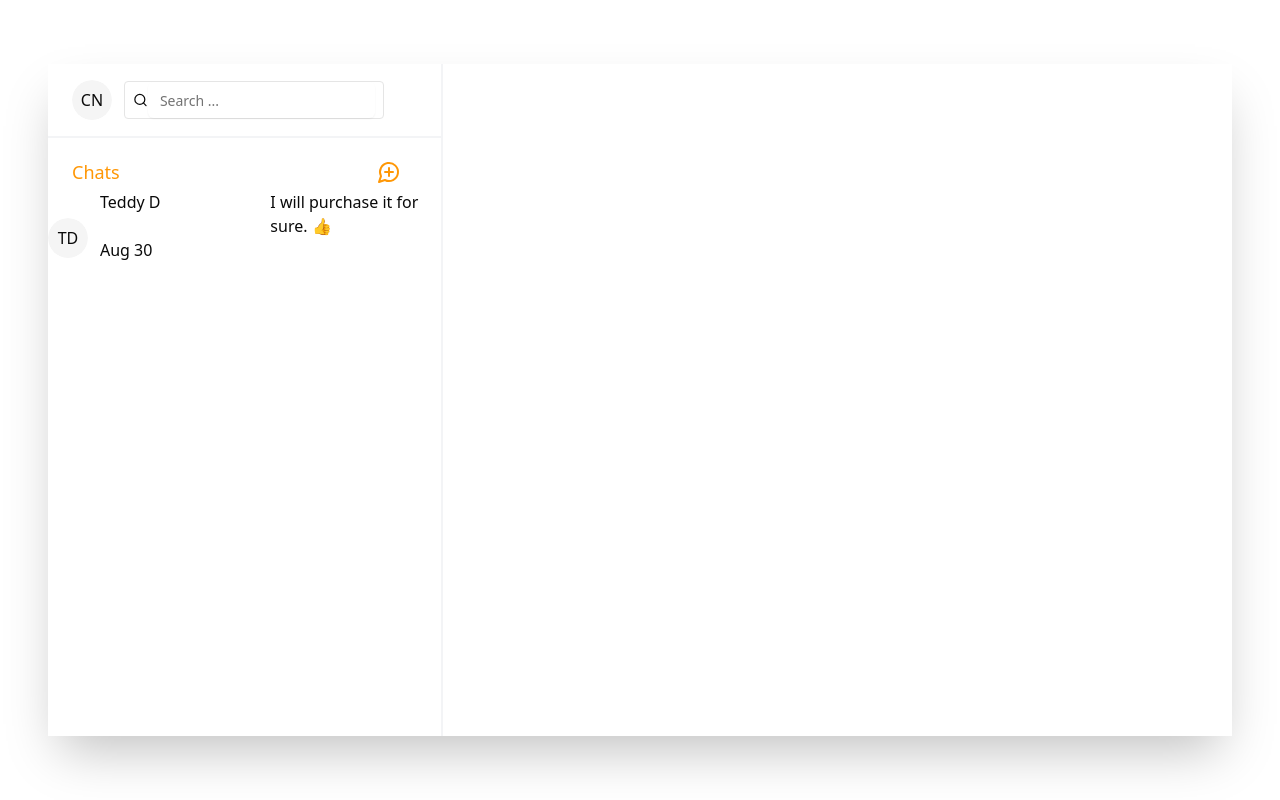
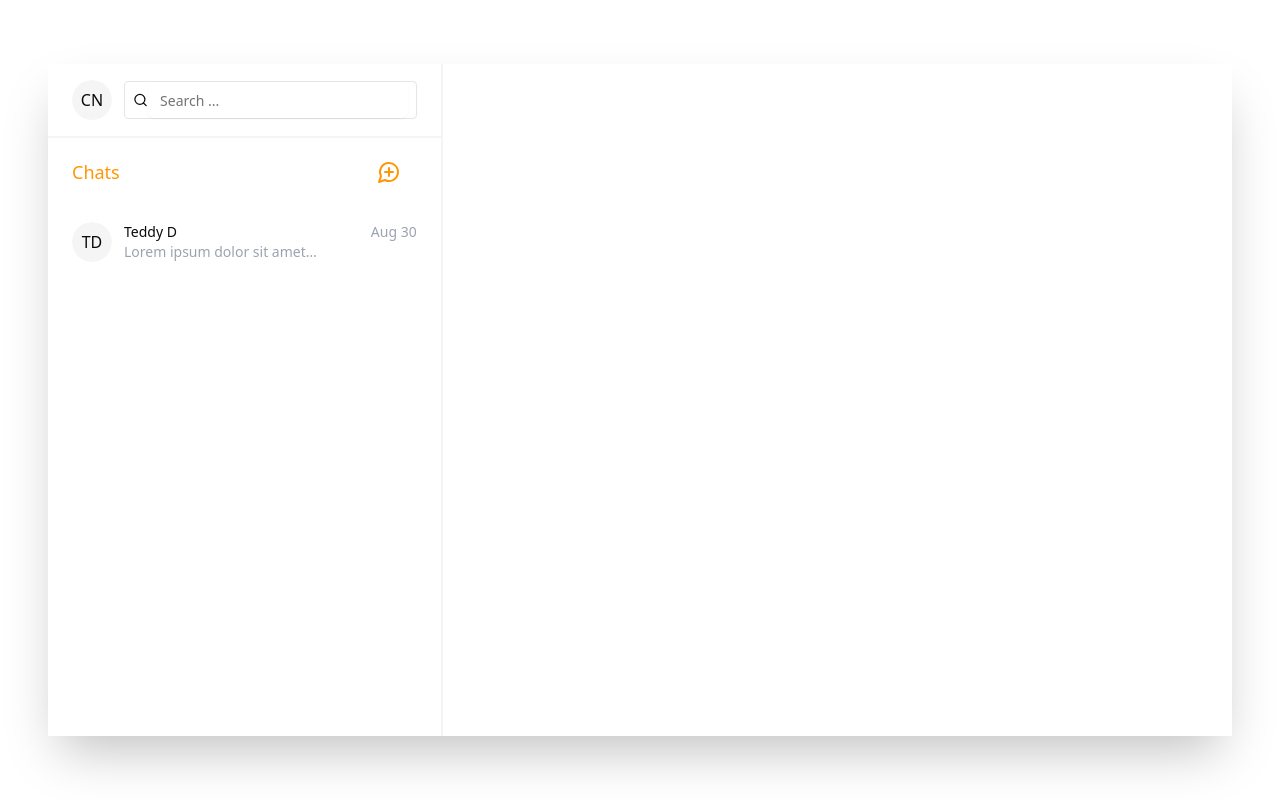
Before and after one commit to IvanFranck/aws-real-time-chat-app-front, a React (Vite) app: page / in a window 1280 px wide. Built offline with nearby package versions, Linux system fonts and the light colour scheme.

Commit message:
🚧 integrating sidebar

```diff
--- a/src/App.tsx
+++ b/src/App.tsx
@@ -4,6 +4,7 @@ import { Input } from "./components/ui/input"
 import { ScrollArea } from "./components/ui/scroll-area"
 import { Button } from "./components/ui/button"
 import MessageListItem from "./components/app/message-list-item"
+import MessageList from "./components/app/message-list"
 
 function App() {
 
@@ -13,11 +14,11 @@ function App() {
         <aside className="h-full w-1/3 border-r-2 border-gray-100 flex flex-col">
           {/* header */}
           <div className="border-b-2 border-gray-100">
-            <div className="ml-6 py-4 flex items-center gap-3">
+            <div className="px-6 py-4 flex items-center gap-3">
               <Avatar>
                 <AvatarFallback>CN</AvatarFallback>
               </Avatar>
-              <div className="flex border rounded-sm items-center px-2">
+              <div className="flex border rounded-sm items-center px-2 flex-grow">
                 <Search size={16}/>
                 <Input className="border-0 focus-visible:border-0 focus-visible:ring-0" type="search" placeholder="Search ..." />
               </div>
@@ -32,9 +33,9 @@ function App() {
                   <MessageCirclePlus/>
                 </Button>
               </div>
-              <div>
+              <MessageList className="mt-5">
                 <MessageListItem/>
-              </div>
+              </MessageList>
             </ScrollArea>
           </div>
         </aside>
--- a/src/components/app/message-list-item.tsx
+++ b/src/components/app/message-list-item.tsx
@@ -2,15 +2,15 @@ import { Avatar, AvatarFallback } from "../ui/avatar";
 
 export default function MessageListItem() {
     return (
-        <div className="flex items-center gap-3 w-full">
-            <Avatar>
+        <li className="flex items-center gap-3 w-full px-3 py-3 cursor-pointer hover:bg-slate-50/50 transition-all">
+            <Avatar className="">
                 <AvatarFallback>TD</AvatarFallback>
             </Avatar>
-            <div className="grid grid-cols-2 grid-rows-2 place-items-stretch">
-                <h5>Teddy D</h5>
-                <p>I will purchase it for sure. 👍</p>
-                <span>Aug 30</span>
+            <div className="grid grid-flow-col-dense grid-rows-2 flex-grow">
+                <p className="col-span-1 place-self-stretch text-sm font-normal">Teddy D</p>
+                <p className="place-self-stretch text-sm text-gray-400 font-thin line-clamp-1">Lorem ipsum dolor sit amet consectetur adipisicing elit. 👍</p>
+                <p className="row-span-2 text-sm font-normal text-gray-400 place-self-strech text-end">Aug 30</p>
             </div>
-        </div>
+        </li>
     )
 }
--- /dev/null
+++ b/src/components/app/message-list.tsx
@@ -0,0 +1,9 @@
+import { cn } from "@/lib/utils";
+
+export default function MessageList({children, className}: React.HTMLAttributes<HTMLDivElement>) {
+    return (
+        <ul className={cn("w-full px-3", className)} >
+            {children}
+        </ul>
+    )
+}
```
